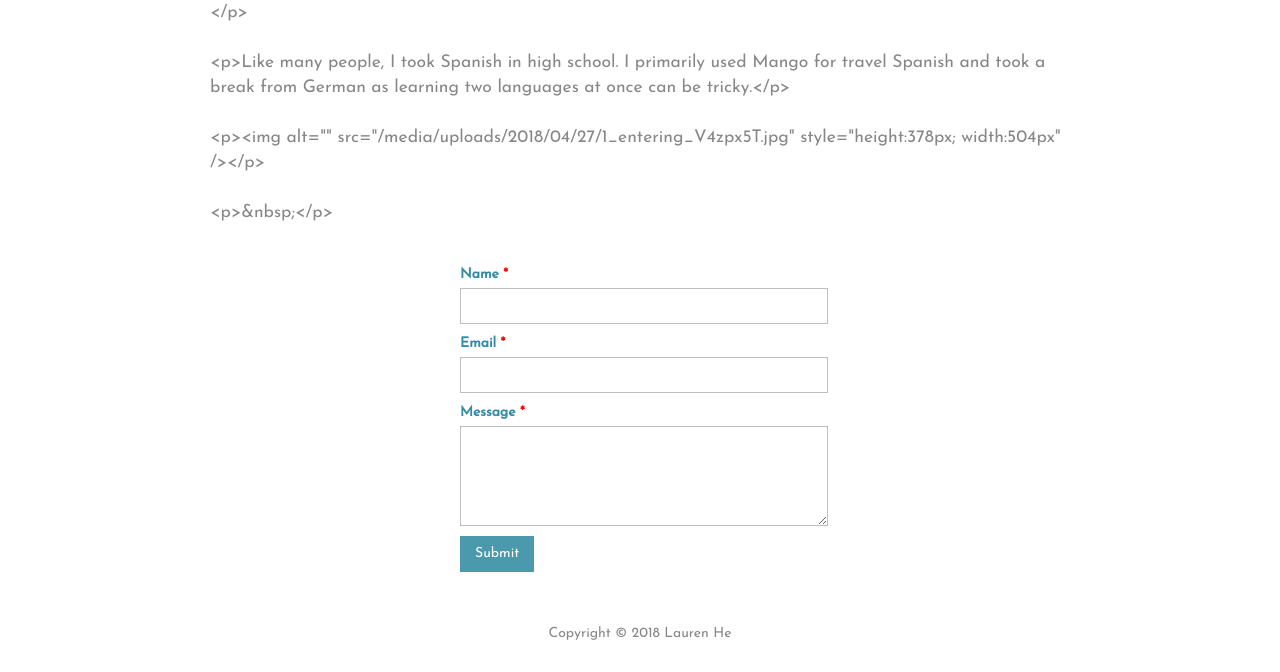
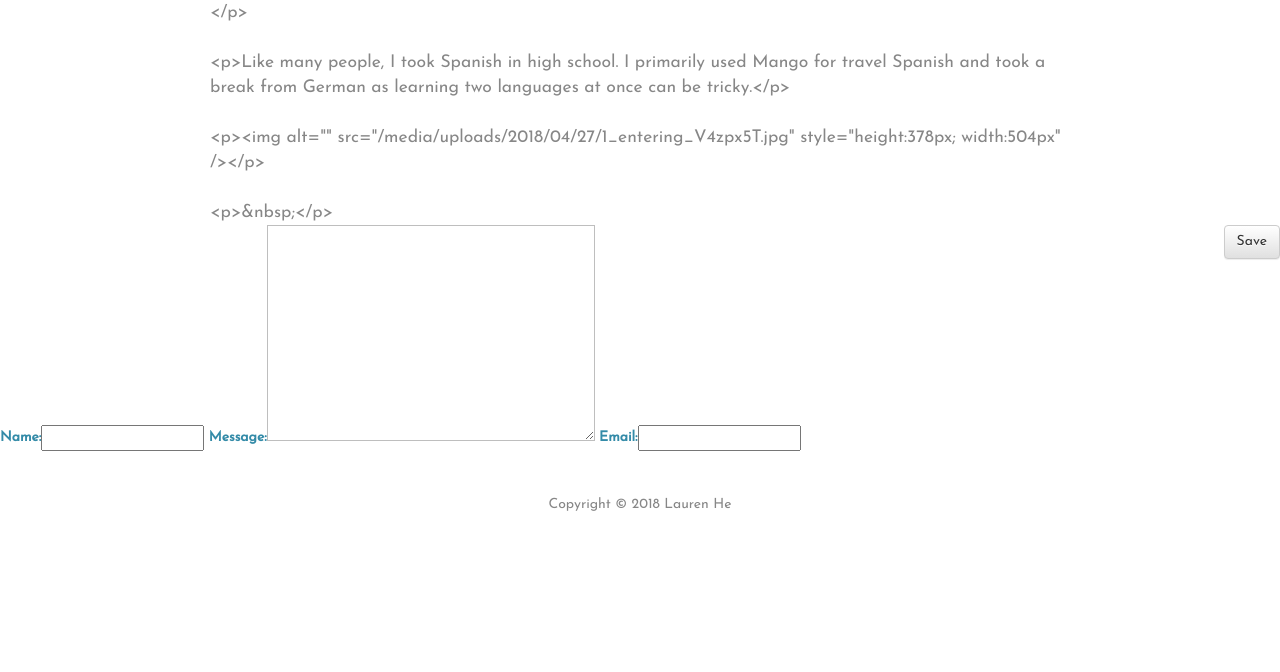
Before and after one commit to seanfarley/portfolio-site, a Django app: page /post/14/torres-del-paine in a window 1280 px wide. Shown: the part 4418-5090 px from the top of the page. After the commit the page ends 4929 px from the top, so only its background shows below. Run offline with Django 3.2, Linux system fonts and the light colour scheme; data comes from the database, SQL or seed files in the repository; data that the repository does not hold is empty; some libraries are stand-ins or nearby versions.

Commit message:
post_detail: pass in the CommentForm to render an empty form
This wasn't working before because of the way Django expects the
form (CommentForm in this case) to be serialized to the html page. There's a
double "else:" statement that is needed but I think can be refactored later.

```diff
--- a/blog/templates/blog/post_detail.html
+++ b/blog/templates/blog/post_detail.html
@@ -50,24 +50,9 @@
     <div class="form">
       {{ form.non_field_errors }}
       <form action="" method="POST" class="post-form">
-          {% csrf_token %}
-          <ul class="form-field">
-              <li>
-                  <label>Name <span class="required">*</span></label>
-                  <input id="name" type="text" class="field-rect" />
-              </li>
-              <li>
-                  <label>Email <span class="required">*</span></label>
-                  <input id="email" type="email" class="field-rect" />
-              </li>
-              <li>
-                  <label>Message <span class="required">*</span></label>
-                  <textarea id="message" class="field-rect field-textarea"></textarea>
-              </li>
-              <li>
-                  <input type="submit" value="Submit"/>
-              </li>
-          </ul>
+        {% csrf_token %}
+        {{ comment_form }}
+        <button type="submit" class="save btn btn-default">Save</button>
       </form>
     </div>
 
--- a/blog/views.py
+++ b/blog/views.py
@@ -15,8 +15,13 @@
             comment.post = post
             comment.save()
             messages.add_message(request, messages.INFO, 'Your message was added!')
-            return redirect('post_detail', pk=post.pk)
-    return render(request, 'blog/post_detail.html', {'post': post})
+            return redirect('post_detail', pk=post.pk, post_slug=post.slug)
+        else:
+            comment = CommentForm()
+    else:
+        comment = CommentForm()
+    return render(request, 'blog/post_detail.html',
+                  {'post': post, 'comment_form': comment})
 
 def add_comment(request, pk):
     post = get_object_or_404(Post, pk=pk)
```
